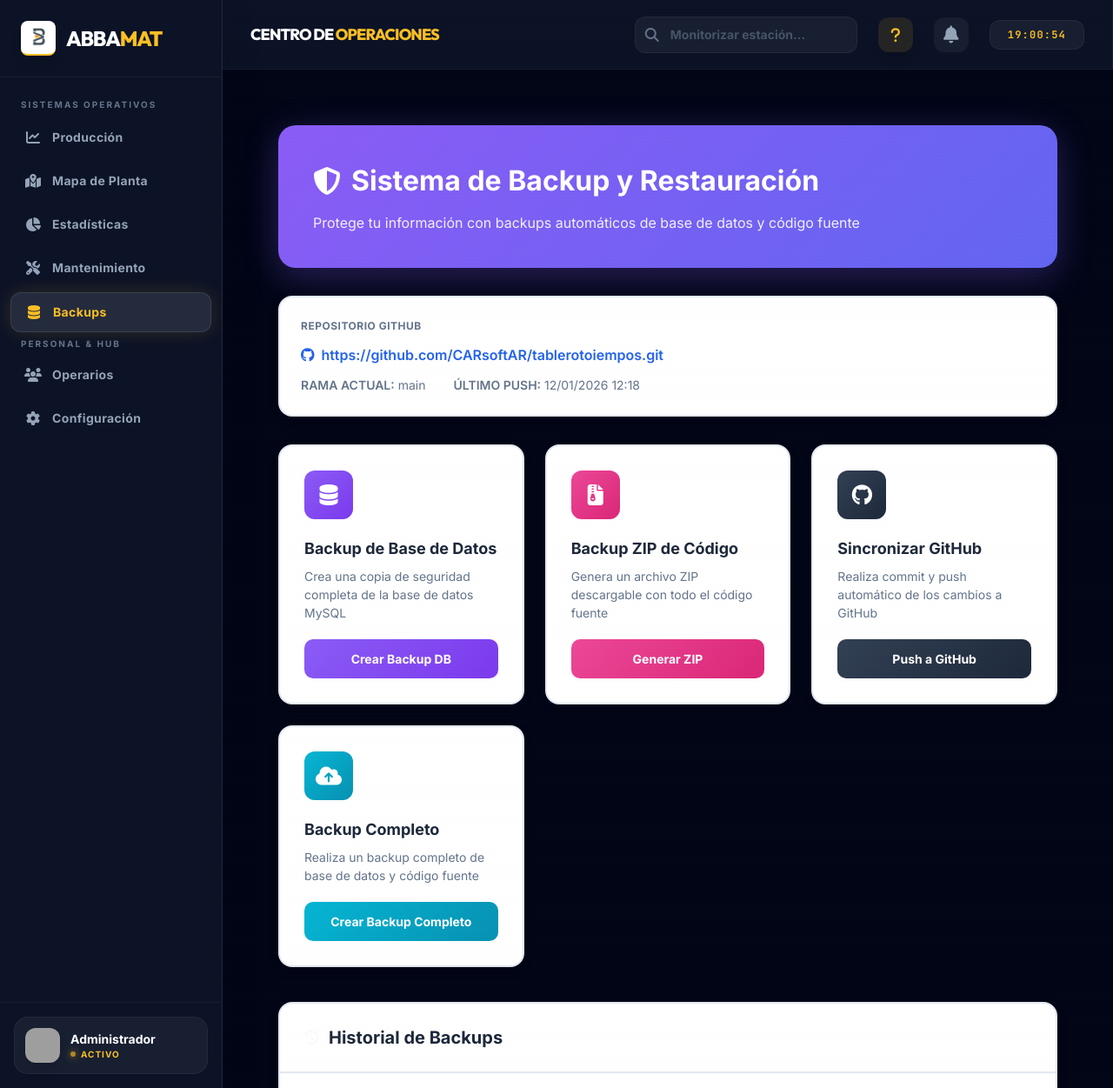
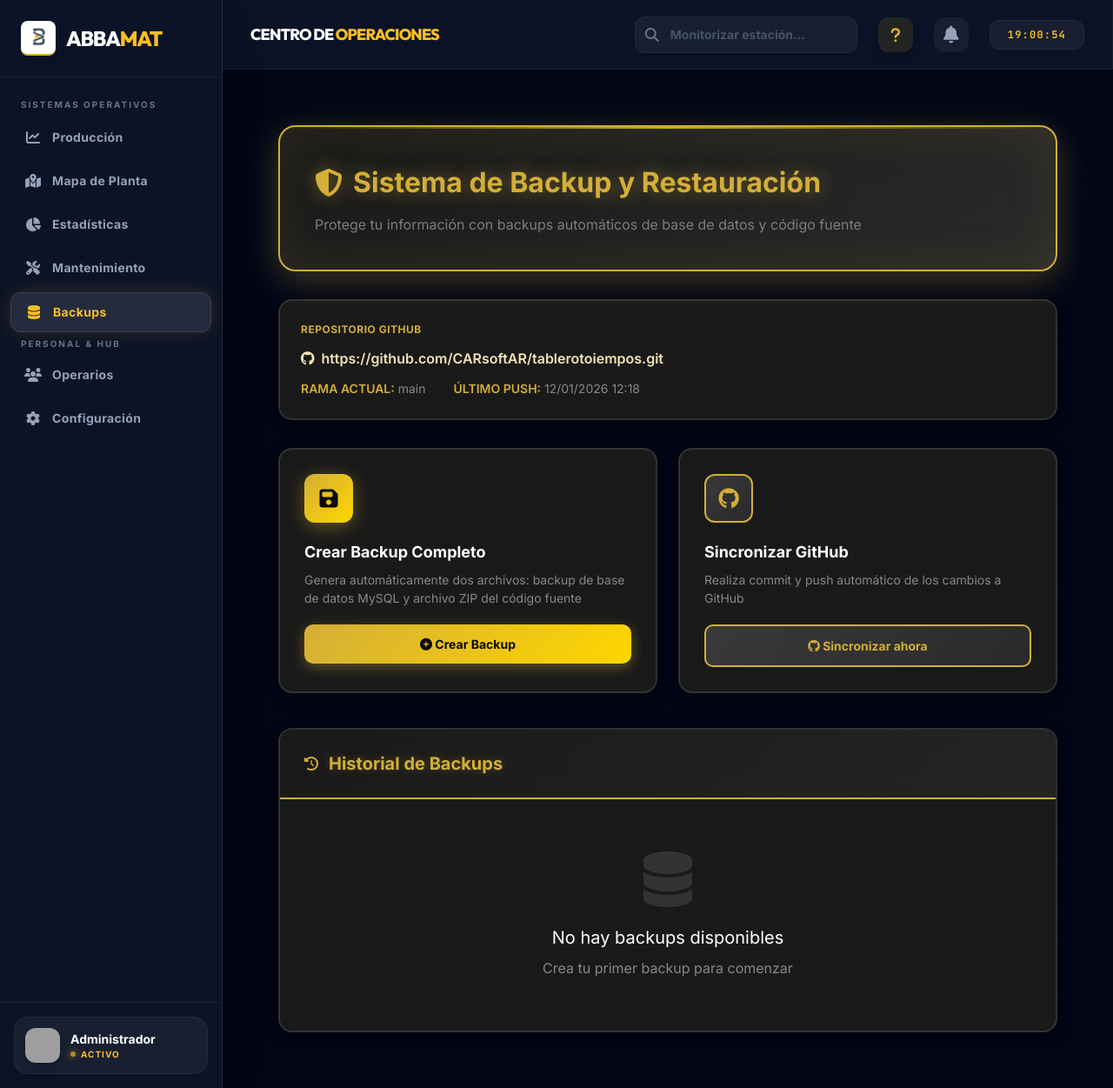
Before and after one commit to CARsoftAR/tablerotoiempos, a Django app: page /dashboard/gestion-backups/ in a window 1280 px wide. Shown: the whole page at 87% size. Run offline with Django 5.2, Linux system fonts and the light colour scheme; data that the repository does not hold is empty; some libraries are stand-ins or nearby versions; grey boxes are pictures that could not be loaded.

Commit message:
Backup automático - 2026-01-30 16:00:48

```diff
--- a/dashboard/templates/dashboard/gestion_backups.html
+++ b/dashboard/templates/dashboard/gestion_backups.html
@@ -6,24 +6,51 @@
 {% block content %}
 <style>
     :root {
-        --premium-gold: #fbbf24;
-        --purple: #8b5cf6;
-        --pink: #ec4899;
-        --cyan: #06b6d4;
-        --dark-bg: #1e293b;
-        --card-bg: #ffffff;
-        --text-dark: #1e293b;
-        --text-light: #64748b;
-        --border: #e2e8f0;
+        --premium-gold: #d4af37;
+        --gold-light: #f4e4b7;
+        --gold-dark: #b8941e;
+        --gold-bright: #ffd700;
+        --dark-bg: #0a0a0a;
+        --card-bg: #1a1a1a;
+        --card-bg-light: #252525;
+        --text-light: #ffffff;
+        --text-gold: #d4af37;
+        --text-muted: #888888;
+        --border-gold: #d4af37;
+        --border-dark: #333333;
+    }
+
+    body {
+        background: #0a0a0a;
     }
 
     .backup-header {
-        background: linear-gradient(135deg, #8b5cf6 0%, #6366f1 100%);
+        background: linear-gradient(135deg, #1a1a1a 0%, #2a2a2a 100%);
+        border: 2px solid var(--border-gold);
         border-radius: 20px;
         padding: 40px;
         margin-bottom: 32px;
-        color: white;
-        box-shadow: 0 10px 40px rgba(139, 92, 246, 0.3);
+        color: var(--text-light);
+        box-shadow: 0 10px 40px rgba(212, 175, 55, 0.3),
+                    0 0 60px rgba(212, 175, 55, 0.1) inset;
+        position: relative;
+        overflow: hidden;
+    }
+
+    .backup-header::before {
+        content: '';
+        position: absolute;
+        top: 0;
+        left: 0;
+        right: 0;
+        height: 2px;
+        background: linear-gradient(90deg, transparent, var(--gold-bright), transparent);
+        animation: shimmer 3s infinite;
+    }
+
+    @keyframes shimmer {
+        0%, 100% { opacity: 0.3; }
+        50% { opacity: 1; }
     }
 
     .backup-header h1 {
@@ -33,43 +60,48 @@
         display: flex;
         align-items: center;
         gap: 12px;
+        color: var(--premium-gold);
+        text-shadow: 0 0 20px rgba(212, 175, 55, 0.5);
     }
 
     .backup-header p {
         font-size: 16px;
         opacity: 0.9;
         margin: 0;
+        color: var(--text-muted);
     }
 
     .github-info {
-        background: white;
+        background: var(--card-bg);
         border-radius: 16px;
         padding: 24px;
         margin-bottom: 32px;
-        border: 2px solid var(--border);
-        box-shadow: 0 4px 16px rgba(0, 0, 0, 0.05);
+        border: 2px solid var(--border-dark);
+        box-shadow: 0 4px 16px rgba(0, 0, 0, 0.5);
     }
 
     .github-info-header {
         font-size: 12px;
         font-weight: 700;
-        color: var(--text-light);
+        color: var(--premium-gold);
         text-transform: uppercase;
         letter-spacing: 0.5px;
         margin-bottom: 12px;
     }
 
     .github-link {
-        color: #2563eb;
+        color: var(--gold-light);
         text-decoration: none;
         font-weight: 600;
         display: flex;
         align-items: center;
         gap: 8px;
+        transition: all 0.3s ease;
     }
 
     .github-link:hover {
-        text-decoration: underline;
+        color: var(--gold-bright);
+        text-shadow: 0 0 10px rgba(212, 175, 55, 0.5);
     }
 
     .github-meta {
@@ -77,11 +109,12 @@
         gap: 32px;
         margin-top: 12px;
         font-size: 14px;
-        color: var(--text-light);
+        color: var(--text-muted);
     }
 
     .github-meta span {
         font-weight: 600;
+        color: var(--premium-gold);
     }
 
     .action-cards {
@@ -92,18 +125,38 @@
     }
 
     .action-card {
-        background: white;
+        background: var(--card-bg);
         border-radius: 16px;
         padding: 28px;
-        border: 2px solid var(--border);
+        border: 2px solid var(--border-dark);
         transition: all 0.3s ease;
         cursor: pointer;
-        box-shadow: 0 4px 16px rgba(0, 0, 0, 0.05);
+        box-shadow: 0 4px 16px rgba(0, 0, 0, 0.5);
+        position: relative;
+        overflow: hidden;
+    }
+
+    .action-card::before {
+        content: '';
+        position: absolute;
+        top: 0;
+        left: 0;
+        right: 0;
+        bottom: 0;
+        background: linear-gradient(135deg, transparent, rgba(212, 175, 55, 0.1));
+        opacity: 0;
+        transition: opacity 0.3s ease;
     }
 
     .action-card:hover {
         transform: translateY(-4px);
-        box-shadow: 0 12px 32px rgba(0, 0, 0, 0.15);
+        border-color: var(--premium-gold);
+        box-shadow: 0 12px 32px rgba(212, 175, 55, 0.3),
+                    0 0 40px rgba(212, 175, 55, 0.1);
+    }
+
+    .action-card:hover::before {
+        opacity: 1;
     }
 
     .action-card-icon {
@@ -115,24 +168,39 @@
         justify-content: center;
         font-size: 24px;
         margin-bottom: 20px;
-        color: white;
+        color: #0a0a0a;
+        position: relative;
+        z-index: 1;
     }
 
-    .action-card-icon.purple { background: linear-gradient(135deg, #8b5cf6 0%, #7c3aed 100%); }
-    .action-card-icon.pink { background: linear-gradient(135deg, #ec4899 0%, #db2777 100%); }
-    .action-card-icon.dark { background: linear-gradient(135deg, #334155 0%, #1e293b 100%); }
-    .action-card-icon.cyan { background: linear-gradient(135deg, #06b6d4 0%, #0891b2 100%); }
+    .action-card-icon.purple {
+        background: linear-gradient(135deg, var(--premium-gold) 0%, var(--gold-bright) 100%);
+        box-shadow: 0 4px 20px rgba(212, 175, 55, 0.4);
+    }
+    .action-card-icon.pink {
+        background: linear-gradient(135deg, var(--gold-dark) 0%, var(--premium-gold) 100%);
+        box-shadow: 0 4px 20px rgba(184, 148, 30, 0.4);
+    }
+    .action-card-icon.dark {
+        background: linear-gradient(135deg, #3a3a3a 0%, #2a2a2a 100%);
+        border: 2px solid var(--premium-gold);
+        color: var(--premium-gold);
+    }
+    .action-card-icon.cyan {
+        background: linear-gradient(135deg, var(--gold-light) 0%, var(--premium-gold) 100%);
+        box-shadow: 0 4px 20px rgba(244, 228, 183, 0.4);
+    }
 
     .action-card h3 {
         font-size: 18px;
         font-weight: 700;
-        color: var(--text-dark);
+        color: var(--text-light);
         margin: 0 0 8px 0;
     }
 
     .action-card p {
         font-size: 14px;
-        color: var(--text-light);
+        color: var(--text-muted);
         margin: 0 0 20px 0;
         line-height: 1.5;
     }
@@ -146,41 +214,80 @@
         font-size: 14px;
         cursor: pointer;
         transition: all 0.2s ease;
-        color: white;
+        color: #0a0a0a;
+        position: relative;
+        overflow: hidden;
     }
 
-    .action-card-btn.purple { background: linear-gradient(135deg, #8b5cf6 0%, #7c3aed 100%); }
-    .action-card-btn.pink { background: linear-gradient(135deg, #ec4899 0%, #db2777 100%); }
-    .action-card-btn.dark { background: linear-gradient(135deg, #334155 0%, #1e293b 100%); }
-    .action-card-btn.cyan { background: linear-gradient(135deg, #06b6d4 0%, #0891b2 100%); }
+    .action-card-btn::before {
+        content: '';
+        position: absolute;
+        top: 50%;
+        left: 50%;
+        width: 0;
+        height: 0;
+        border-radius: 50%;
+        background: rgba(255, 255, 255, 0.3);
+        transform: translate(-50%, -50%);
+        transition: width 0.6s, height 0.6s;
+    }
+
+    .action-card-btn:hover::before {
+        width: 300px;
+        height: 300px;
+    }
+
+    .action-card-btn.purple {
+        background: linear-gradient(135deg, var(--premium-gold) 0%, var(--gold-bright) 100%);
+        box-shadow: 0 4px 15px rgba(212, 175, 55, 0.4);
+    }
+    .action-card-btn.pink {
+        background: linear-gradient(135deg, var(--gold-dark) 0%, var(--premium-gold) 100%);
+        box-shadow: 0 4px 15px rgba(184, 148, 30, 0.4);
+    }
+    .action-card-btn.dark {
+        background: linear-gradient(135deg, #3a3a3a 0%, #2a2a2a 100%);
+        border: 2px solid var(--premium-gold);
+        color: var(--premium-gold);
+    }
+    .action-card-btn.cyan {
+        background: linear-gradient(135deg, var(--gold-light) 0%, var(--premium-gold) 100%);
+        box-shadow: 0 4px 15px rgba(244, 228, 183, 0.4);
+    }
 
     .action-card-btn:hover {
         transform: scale(1.02);
-        box-shadow: 0 4px 16px rgba(0, 0, 0, 0.2);
+        box-shadow: 0 6px 25px rgba(212, 175, 55, 0.6);
     }
 
     .history-section {
-        background: white;
+        background: var(--card-bg);
         border-radius: 16px;
         padding: 0;
-        border: 2px solid var(--border);
+        border: 2px solid var(--border-dark);
         overflow: hidden;
-        box-shadow: 0 4px 16px rgba(0, 0, 0, 0.05);
+        box-shadow: 0 4px 16px rgba(0, 0, 0, 0.5);
     }
 
     .history-header {
         padding: 24px 28px;
-        border-bottom: 2px solid var(--border);
+        border-bottom: 2px solid var(--border-gold);
         display: flex;
         align-items: center;
         gap: 12px;
+        background: linear-gradient(135deg, #1a1a1a 0%, #252525 100%);
     }
 
     .history-header h2 {
         font-size: 20px;
         font-weight: 800;
-        color: var(--text-dark);
+        color: var(--premium-gold);
         margin: 0;
+        text-shadow: 0 0 10px rgba(212, 175, 55, 0.3);
+    }
+
+    .history-header i {
+        color: var(--premium-gold);
     }
 
     .history-table {
@@ -264,31 +380,33 @@
     }
 
     .icon-btn:hover {
-        background: var(--text-dark);
-        color: white;
-        border-color: var(--text-dark);
+        background: var(--premium-gold);
+        color: #0a0a0a;
+        border-color: var(--premium-gold);
+        box-shadow: 0 0 15px rgba(212, 175, 55, 0.5);
     }
 
     .icon-btn.danger:hover {
         background: #dc2626;
         border-color: #dc2626;
         color: white;
+        box-shadow: 0 0 15px rgba(220, 38, 38, 0.5);
     }
 
     .empty-state {
         text-align: center;
         padding: 60px 20px;
-        color: var(--text-light);
+        color: var(--text-muted);
     }
 
     .empty-state i {
         font-size: 64px;
-        color: #cbd5e1;
+        color: var(--border-dark);
         margin-bottom: 20px;
     }
 
     .empty-state h3 {
-        color: var(--text-dark);
+        color: var(--text-light);
         font-size: 20px;
         margin-bottom: 8px;
     }
@@ -482,51 +607,27 @@
 
     <!-- Action Cards -->
     <div class="action-cards">
-        <!-- Backup DB -->
+        <!-- Backup Completo -->
         <div class="action-card">
             <div class="action-card-icon purple">
-                <i class="fas fa-database"></i>
+                <i class="fas fa-save"></i>
             </div>
-            <h3>Backup de Base de Datos</h3>
-            <p>Crea una copia de seguridad completa de la base de datos MySQL</p>
-            <button class="action-card-btn purple" onclick="openCreateModal('MYSQL')">
-                Crear Backup DB
+            <h3>Crear Backup Completo</h3>
+            <p>Genera automáticamente dos archivos: backup de base de datos MySQL y archivo ZIP del código fuente</p>
+            <button class="action-card-btn purple" onclick="openCreateModal()">
+                <i class="fas fa-plus-circle"></i> Crear Backup
             </button>
         </div>
 
-        <!-- Backup ZIP -->
-        <div class="action-card">
-            <div class="action-card-icon pink">
-                <i class="fas fa-file-archive"></i>
-            </div>
-            <h3>Backup ZIP de Código</h3>
-            <p>Genera un archivo ZIP descargable con todo el código fuente</p>
-            <button class="action-card-btn pink" onclick="openCreateModal('COMPLETO')">
-                Generar ZIP
-            </button>
-        </div>
-
-        <!-- Sincronizar GitHub (placeholder) -->
+        <!-- Sincronizar GitHub -->
         <div class="action-card">
             <div class="action-card-icon dark">
                 <i class="fab fa-github"></i>
             </div>
             <h3>Sincronizar GitHub</h3>
             <p>Realiza commit y push automático de los cambios a GitHub</p>
-            <button class="action-card-btn dark" onclick="alert('Función disponible próximamente')">
-                Push a GitHub
-            </button>
-        </div>
-
-        <!-- Backup Completo -->
-        <div class="action-card">
-            <div class="action-card-icon cyan">
-                <i class="fas fa-cloud-upload-alt"></i>
-            </div>
-            <h3>Backup Completo</h3>
-            <p>Realiza un backup completo de base de datos y código fuente</p>
-            <button class="action-card-btn cyan" onclick="openCreateModal('COMPLETO')">
-                Crear Backup Completo
+            <button class="action-card-btn dark" onclick="openGithubModal()">
+                <i class="fab fa-github"></i> Sincronizar ahora
             </button>
         </div>
     </div>
@@ -626,13 +727,8 @@
         <form id="createBackupForm" method="POST" action="{% url 'crear_backup' %}">
             {% csrf_token %}
 
-            <div class="form-group">
-                <label for="tipo">Tipo de Backup</label>
-                <select id="tipo" name="tipo" required>
-                    <option value="COMPLETO">Completo (DB + Código)</option>
-                    <option value="MYSQL">Solo Base de Datos</option>
-                </select>
-            </div>
+            <!-- Campo oculto para tipo siempre COMPLETO -->
+            <input type="hidden" id="tipo" name="tipo" value="COMPLETO">
 
             <div class="form-group">
                 <label for="notas">Notas (Opcional)</label>
@@ -641,7 +737,7 @@
 
             <div class="loading" id="loadingCreate">
                 <div class="spinner"></div>
-                <p style="color: var(--text-dark); font-weight: 600;">Creando backup, por favor espera...</p>
+                <p style="color: var(--text-light); font-weight: 600;">Creando backup completo (DB + Sistema), por favor espera...</p>
             </div>
 
             <div class="modal-actions">
@@ -649,6 +745,40 @@
                 <button type="submit" class="btn-primary">
                     <i class="fas fa-save"></i>
                     Crear Backup
+                </button>
+            </div>
+        </form>
+    </div>
+</div>
+
+<!-- Modal: Sincronizar GitHub -->
+<div id="githubModal" class="modal">
+    <div class="modal-content">
+        <div class="modal-header">
+            <h2>
+                <i class="fab fa-github"></i>
+                Sincronizar con GitHub
+            </h2>
+            <span class="close" onclick="closeGithubModal()">&times;</span>
+        </div>
+
+        <form id="githubSyncForm">
+            {% csrf_token %}
+            <div class="form-group">
+                <label for="mensaje_github">Mensaje del Commit</label>
+                <textarea id="mensaje_github" name="mensaje" placeholder="Ej: Actualización de panel de producción..."></textarea>
+            </div>
+
+            <div class="loading" id="loadingGithub">
+                <div class="spinner"></div>
+                <p style="color: var(--text-light); font-weight: 600;">Sincronizando con el servidor remoto, por favor espera...</p>
+            </div>
+
+            <div class="modal-actions">
+                <button type="button" class="btn-secondary" onclick="closeGithubModal()">Cancelar</button>
+                <button type="submit" class="btn-primary">
+                    <i class="fas fa-cloud-upload-alt"></i>
+                    Push a GitHub
                 </button>
             </div>
         </form>
@@ -754,11 +884,56 @@ function closeAlertModal() {
     document.getElementById('alertModal').style.display = 'none';
 }
 
+function openGithubModal() {
+    document.getElementById('githubModal').style.display = 'block';
+}
+
+function closeGithubModal() {
+    document.getElementById('githubModal').style.display = 'none';
+    document.getElementById('githubSyncForm').reset();
+    document.getElementById('loadingGithub').classList.remove('active');
+}
+
+// GitHub Sync logic
+document.getElementById('githubSyncForm').addEventListener('submit', function(e) {
+    e.preventDefault();
+
+    const loading = document.getElementById('loadingGithub');
+    loading.classList.add('active');
+
+    const formData = new FormData(this);
+
+    fetch('{% url "sincronizar_github" %}', {
+        method: 'POST',
+        body: formData,
+        headers: {
+            'X-CSRFToken': '{{ csrf_token }}'
+        }
+    })
+    .then(response => response.json())
+    .then(data => {
+        loading.classList.remove('active');
+        if (data.status === 'success') {
+            closeGithubModal();
+            showAlert('✅ ' + data.message + '\nCommit: ' + data.commit, 'success');
+            setTimeout(() => location.reload(), 2000);
+        } else if (data.status === 'info') {
+            closeGithubModal();
+            showAlert('ℹ️ ' + data.message, 'info');
+        } else {
+            showAlert('❌ ' + data.message, 'error');
+        }
+    })
+    .catch(error => {
+        loading.classList.remove('active');
+        showAlert('❌ Error de red: ' + error, 'error');
+    });
+});
+
 // ========== FUNCIONES DE BACKUP ==========
 
 // Modal Functions
-function openCreateModal(tipo = 'COMPLETO') {
-    document.getElementById('tipo').value = tipo;
+function openCreateModal() {
     document.getElementById('createModal').style.display = 'block';
 }
 
--- a/dashboard/urls.py
+++ b/dashboard/urls.py
@@ -37,6 +37,7 @@ urlpatterns = [
     path('backup/restaurar/<int:pk>/', views.restaurar_backup, name='restaurar_backup'),
     path('backup/descargar/<int:pk>/', views.descargar_backup, name='descargar_backup'),
     path('backup/eliminar/<int:pk>/', views.eliminar_backup, name='eliminar_backup'),
+    path('backup/sincronizar-github/', views.sincronizar_github, name='sincronizar_github'),
 
     # Mapa de Planta Premium (Geográfico)
     path('mapa-planta/', views.plant_map, name='plant_map'),
--- a/dashboard/views.py
+++ b/dashboard/views.py
@@ -18,7 +18,8 @@ from .views_backup import (
     crear_backup,
     restaurar_backup,
     descargar_backup,
-    eliminar_backup
+    eliminar_backup,
+    sincronizar_github
 )
 
 
```
Also changed, not shown: other parts of dashboard/templates/dashboard/gestion_backups.html (+58 -41 lines), dashboard/views_backup.py (+123 -0 lines).
